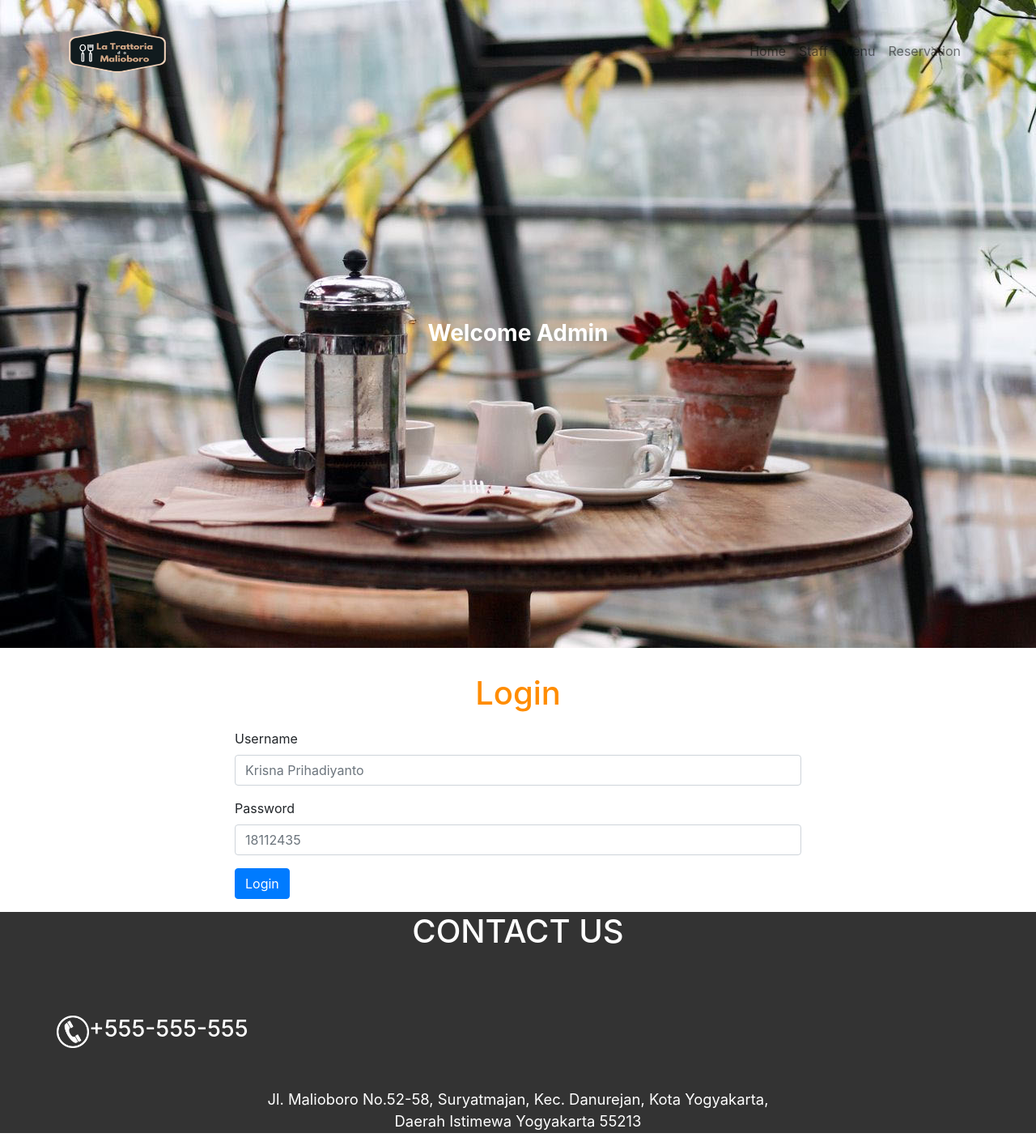
After one commit to koleksiprihadi/Website-Sederhana-Nodejs, a Node server app: page /login in a window 1280 px wide. The commit adds this page. Shown: the whole page at 81% size. Run offline with Node 20, Linux system fonts and the light colour scheme; some libraries are stand-ins or nearby versions.

Commit message:
commit kesebelas

```diff
--- a/app.js
+++ b/app.js
@@ -10,9 +10,9 @@ var public = __dirname + "/public/";
 
 var connection=mysql.createConnection({
     host:'localhost',
-    user:'root',
-    password:'',
-    database:'restaurant'
+    user:'sandarsc_krisna',
+    password:'FinalProjectSMT4',
+    database:'sandarsc_restaurant'
 });
 
 connection.connect(function(error){
@@ -44,6 +44,30 @@ app.get('/staff',(req, res) => {
         title : 'Staff'
     });
 });
+//menampilkan menu reservasi
+app.get('/reservasi',(req, res) => {
+    res.render('reservasi', {
+        title : 'Reservasi'
+    });
+});
+// menampilkan halaman thanks
+app.get('/thanks',(req, res) => {
+    res.render('thanks', {
+    });
+});
+//menampilkan halaman karyawan
+app.get('/karyawan',(req, res) => {
+    let sql = "SELECT * FROM staff";
+    let query = connection.query(sql, (err, rows) => {
+        if(err) throw err;
+        res.render('karyawan', {
+            user : rows
+
+        });
+    });
+});
+
+
 app.get('/krisna-prihadiyanto',(req, res) => {
     const userId = '18112435';
     let sql = `Select * from staff where nim = ${userId}`;
@@ -110,40 +134,7 @@ app.get('/ikram-ihamadi-ferdinan',(req, res) => {
         });
     });
 });
-//menampilkan menu reservasi
-app.get('/reservasi',(req, res) => {
-    res.render('reservasi', {
-        title : 'Reservasi'
-    });
-});
-// menampilkan halaman thanks
-app.get('/thanks',(req, res) => {
-    res.render('thanks', {
-    });
-});
-//menampilkan halaman karyawan
-app.get('/karyawan',(req, res) => {
-    let sql = "SELECT * FROM staff";
-    let query = connection.query(sql, (err, rows) => {
-        if(err) throw err;
-        res.render('karyawan', {
-            user : rows
 
-        });
-    });
-});
-
-app.get('/admin',(req, res) => {
-    // res.send('CRUD Operation using NodeJS / ExpressJS / MySQL');
-    let sql = "SELECT * FROM reservasi";
-    let query = connection.query(sql, (err, rows) => {
-        if(err) throw err;
-        res.render('admin', {
-            reservasi : rows
-
-        });
-    });
-});
 
 
 //CD
@@ -186,6 +177,64 @@ app.post('/update',(req, res) => {
     });
 });
 
+// Login
+app.get('/login',(req, res) => {
+    res.render('login', {
+        title : 'login'
+    });
+});
+
+
+  app.get('/admin-login', (req, res) => {
+    // res.send('CRUD Operation using NodeJS / ExpressJS / MySQL');
+	let sql = "SELECT * FROM reservasi";
+    let query = connection.query(sql, (err, rows) => {
+        if(err) throw err;
+
+        res.render('admin', {
+            reservasi : rows
+
+        });
+    });
+
+});
+
+//auth
+app.use(session({
+	secret: 'secret',
+	resave: true,
+	saveUninitialized: true
+}));
+app.use(bodyParser.urlencoded({extended : true}));
+app.use(bodyParser.json());
+app.post('/auth', function(req, res) {
+	var nama = req.body.nama;
+	var nim = req.body.nim;
+	if (nama && nim) {
+		connection.query('SELECT * FROM staff WHERE nama = ? AND nim = ?', [nama, nim], function(error, results, fields) {
+			if (results.length > 0) {
+				req.session.loggedin = true;
+				req.session.nama = nama;
+				res.redirect('/admin');
+			} else {
+				res.redirect('/login');
+			}
+
+		});
+	} else {
+		res.redirect('/login');
+	}
+});
+
+app.get('/admin', function(req, res) {
+	if (req.session.loggedin == true) {
+		res.redirect('/admin-login');
+	} else {
+		res.redirect('/login');
+	}
+	res.end();
+});
+
 
 app.use('/', express.static(public));
 app.listen(3000);
--- a/package.json
+++ b/package.json
@@ -13,6 +13,8 @@
     "ejs": "^3.1.3",
     "express": "^4.17.1",
     "express-session": "^1.17.1",
-    "mysql": "^2.18.1"
+    "mysql": "^2.18.1",
+    "passport": "^0.4.1",
+    "passport-local": "^1.0.0"
   }
 }
--- /dev/null
+++ b/views/login.ejs
@@ -0,0 +1,47 @@
+<html>
+    <%- include('header'); -%>
+          <div class="jumbotron jumbotron-fluid height100p banner-menu" style="background: url(https://mulaitech.com/finalproject/images/jumbotron-staff.jpg);">
+            <div class="container h100">
+              <div class="contentBox h100">
+                <div>
+                  <h3 class="text-color-white"><strong>Welcome Admin</strong></h3>
+                </div>
+              </div>
+            </div>
+          </div>
+
+    <section>
+        <div class="container">
+            <div class="row">
+                <div class="offset-sm-2 col-sm-8">
+                    <div class="headerText text-center">
+                        <h2>Login</h2>
+                    </div>
+                </div>
+            </div>
+        </div>
+        <div class="container">
+            <div class="row">
+                <div class="col-sm-2"></div>
+                <div class="col-sm-8">
+                    <div class="container">
+                        <form action="/auth" method="POST">
+                            <div class="form-group">
+                                <label for="username">Username</label>
+                                <input type="text" class="form-control" id="username" placeholder="Krisna Prihadiyanto" name="nama" required>
+                            </div>
+                            <div class="form-group">
+                                <label for="password">Password</label>
+                                <input type="password" class="form-control" id="password" placeholder="18112435" name="nim" required>
+                            </div>
+                            <div>
+                                <button class="btn btn-primary" type="submit">Login</button>
+                            </div>
+                        </form>
+                    </div>
+                </div>
+                <div class="col-sm-2"></div>
+            </div>
+        </div>
+    </section>
+    <%- include('footer'); -%>
--- a/views/staff1.ejs
+++ b/views/staff1.ejs
@@ -43,7 +43,7 @@
             </div>
           </div>
           <div class="col-md-2">
-            <input type="button" onclick="window.location.href='/admin';" class="button-lanjut" name="btnAddMore" value="Admin"/>
+            <input type="button" onclick="window.location.href='/admin';" class="button-lanjut" name="btnAddMore" value="Login"/>
           </div>
         </div>
         <div class="row">
```
Also changed, not shown: README.md, 2 other files.
